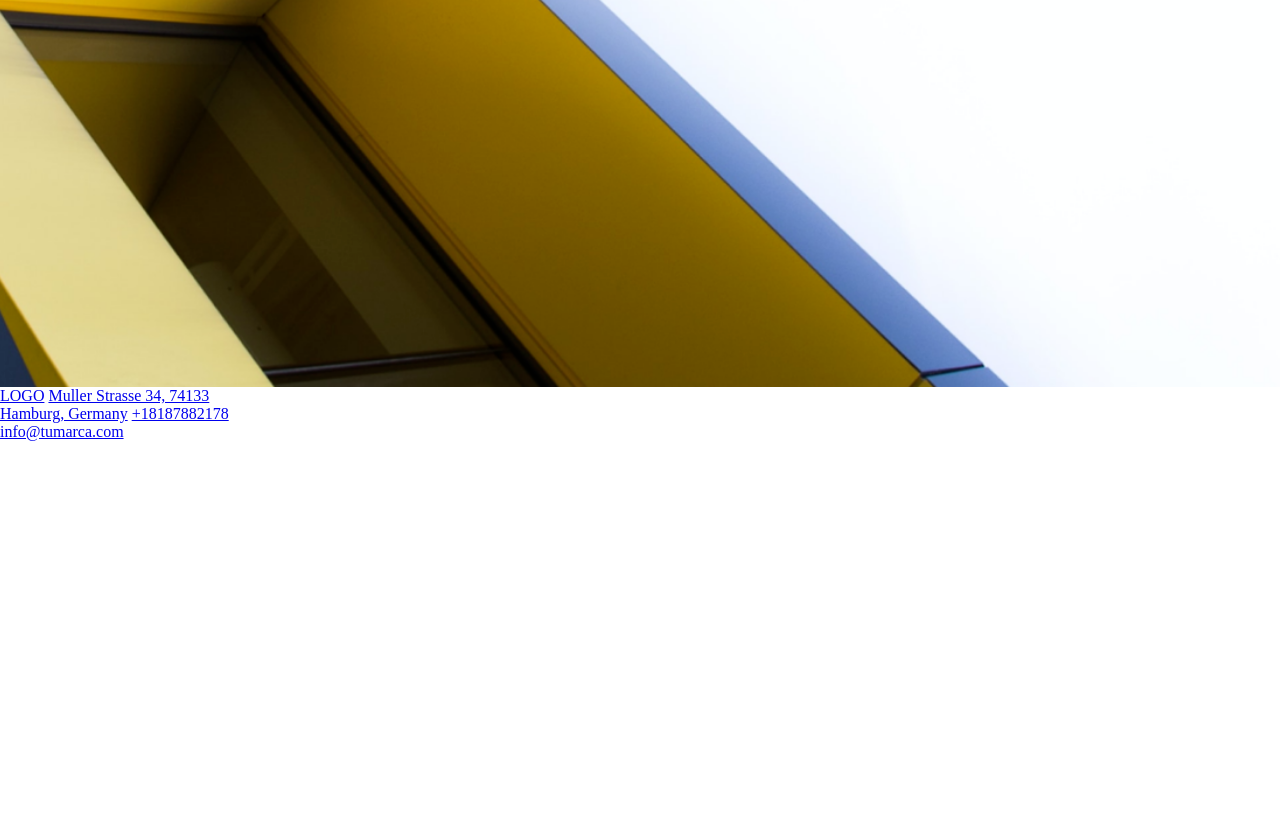
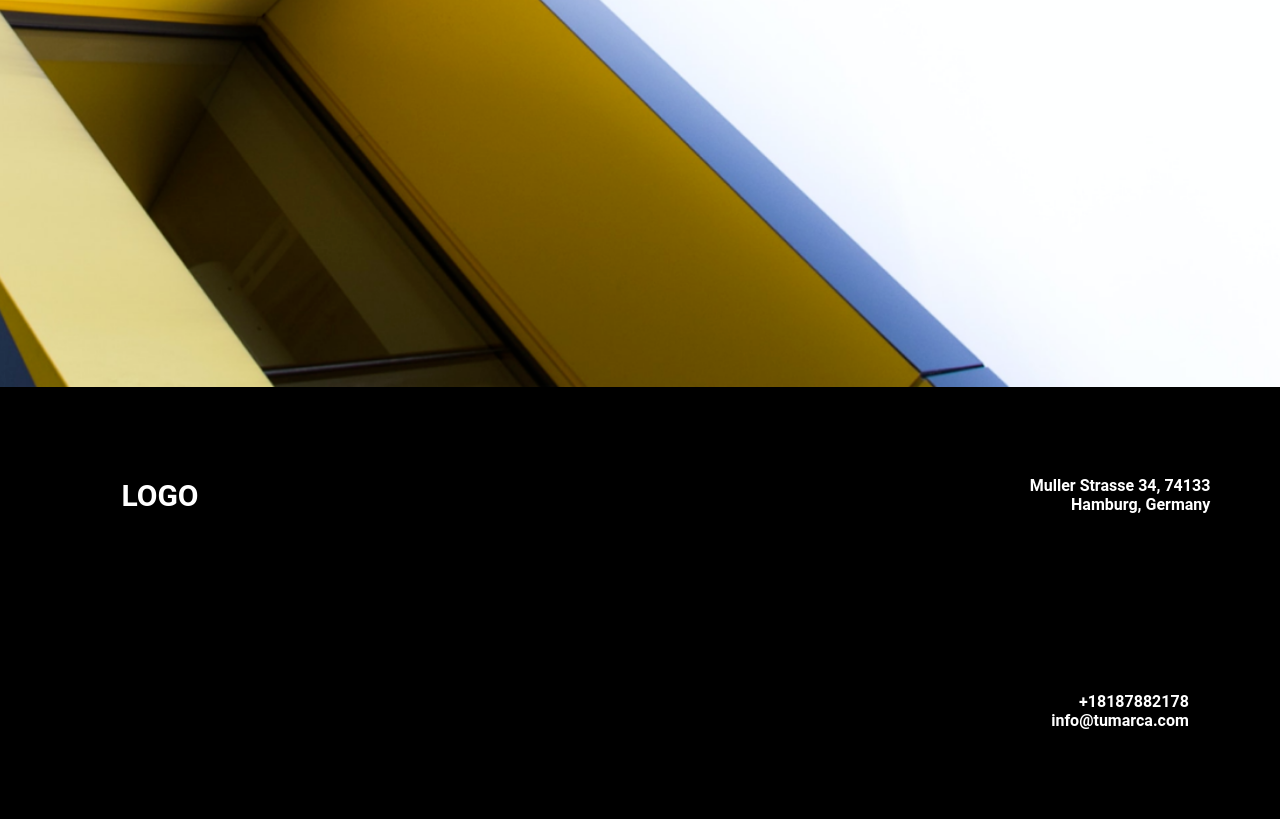
Before and after one commit to CalipoPA/industrial-design, a plain HTML site: page index.html in a window 1280 px wide. Shown: the part 3417-4236 px from the top of the page. Before the commit the page ends 3858 px from the top, so only its background shows below. Drawn offline with Linux system fonts and the light colour scheme.

Commit message:
fix link footer.css > footer-style.css

```diff
--- a/index.html
+++ b/index.html
@@ -16,7 +16,7 @@
     <link rel="stylesheet" href="header-style.css">
     <link rel="stylesheet" href="main-style.css">
     <link rel="stylesheet" href="careers-style.css">
-    <link rel="stylesheet" href="footer.css">
+    <link rel="stylesheet" href="footer-style.css">
     <link rel="preconnect" href="https://fonts.googleapis.com">
     <link rel="preconnect" href="https://fonts.gstatic.com" crossorigin>
     <link href="https://fonts.googleapis.com/css2?family=Ubuntu:wght@500&display=swap" rel="stylesheet">
```
